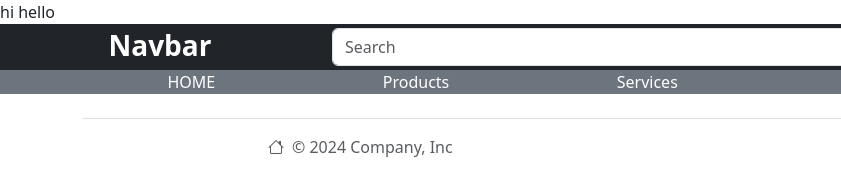
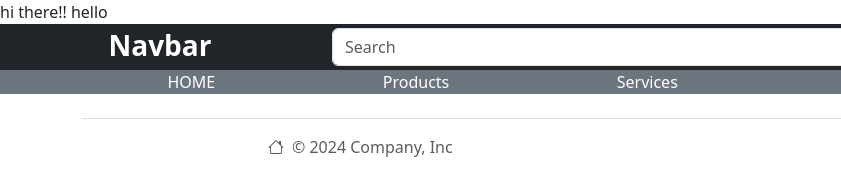
Before and after one commit to k1shor/Kathford, a plain HTML site: page layout.html in a window 1280 px wide. Shown: the full height of the page, 0-841 px from the left. Drawn offline with nearby package versions, Linux system fonts and the light colour scheme.

Commit message:
Update layout.html

```diff
--- a/layout.html
+++ b/layout.html
@@ -15,7 +15,8 @@
 </head>
 
 <body>
-  hi
+
+  hi there!!
 
   <!-- Header Start -->
    hello
```
